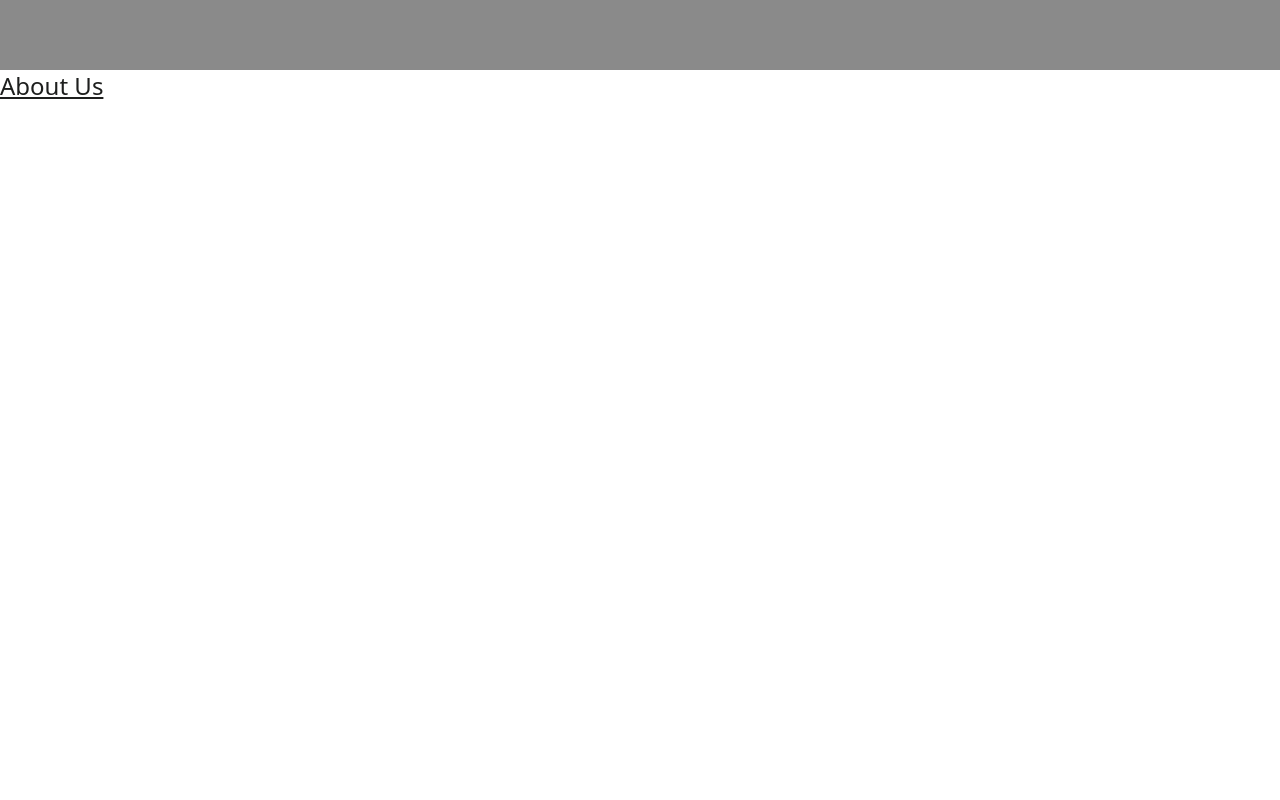
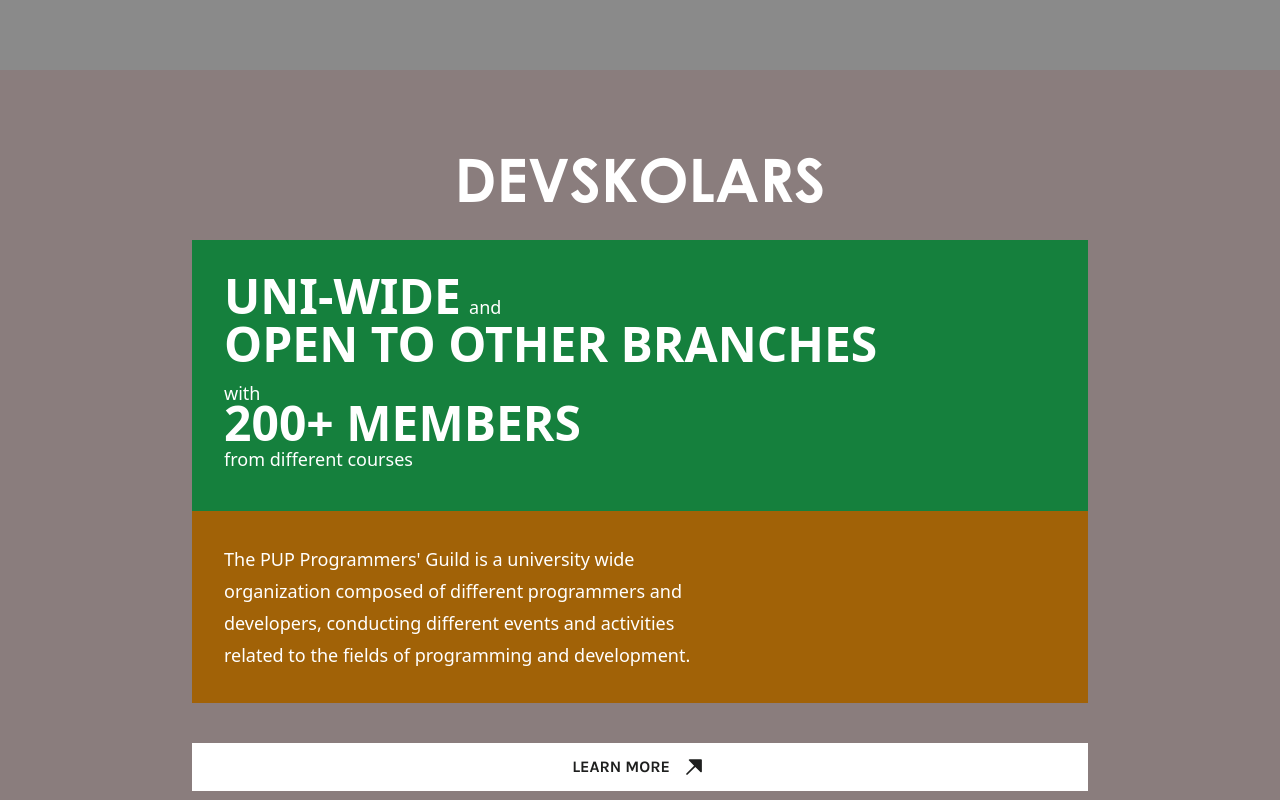
Before and after one commit to PUP-The-Programmers-Guild/TPGWebsite, a Next.js app: page / in a window 1280 px wide. Shown: the part 1740-2540 px from the top of the page. Built offline with nearby package versions, Linux system fonts and the light colour scheme; what tailwind-gradient-mask-image would draw is missing.

Commit message:
feat: add Devskolar Demographics section at Home page

```diff
--- /dev/null
+++ b/src/components/Home/HomeDemographics.tsx
@@ -0,0 +1,37 @@
+import { ArrowUpRight } from "@phosphor-icons/react";
+
+export default function HomeDemographics() {
+    return (
+        <section className="flex justify-center bg-[#8A7D7D]">
+            <div className="flex flex-col w-full px-48 py-16">
+                <h3 className={`pb-4 text-center font-heading text-[3.75rem] font-bold text-white `}>
+                    DEVSKOLARS
+                </h3>
+                <div className={`bg-green-700 p-8`}>
+                    <div className={`leading-3`}>
+                        <span className={`text-white font-bold text-5xl mr-1`}>UNI-WIDE</span> <span className={`text-white text-[1.125rem]`}>and</span>
+                        <p className={`text-white font-bold text-5xl leading-1`}>OPEN TO OTHER BRANCHES</p>
+                    </div>
+                    <div className={`mt-[0.75rem]`}>
+                        <span className={`text-white text-[1.125rem]`}>with</span>
+                        <p className={`text-white font-bold text-5xl leading-[2rem]`}>200+ MEMBERS</p>
+                        <span className={`text-white text-[1.125rem] leading-10`}>from different courses</span>
+                    </div>
+                </div>
+                <div className={`bg-yellow-700 p-8`}>
+                    <p className={`text-white text-[1.125rem] w-[60%] leading-8`}>
+                        The PUP Programmers&apos; Guild is a university wide organization composed of
+                        different programmers and developers, conducting different events and activities
+                        related to the fields of programming and development.
+                    </p>
+                </div>
+                <button className="mt-10 flex items-center justify-center gap-[10px] bg-white p-[10px] hover:bg-[#E6F5D6]">
+                    <span className="font-body text-base font-bold">
+                        LEARN MORE
+                    </span>
+                    <ArrowUpRight size={28} weight="fill" />
+                </button>
+            </div>
+        </section>
+    );
+}
--- a/src/pages/index.tsx
+++ b/src/pages/index.tsx
@@ -1,5 +1,6 @@
 import Contacts from "@/components/Home/Contacts";
 import HeroCarousel from "@/components/Home/HeroCarousel";
+import HomeDemographics from "@/components/Home/HomeDemographics";
 import LatestNews from "@/components/Home/LatestNews/LatestNews";
 import Mission from "@/components/Home/Mission";
 
@@ -13,6 +14,7 @@ export default function IndexPage() {
     <>
       <HeroCarousel />
       <Mission />
+      <HomeDemographics />
 
       <section className="min-h-screen">
         <h1 className="text-2xl underline">About Us</h1>
```
